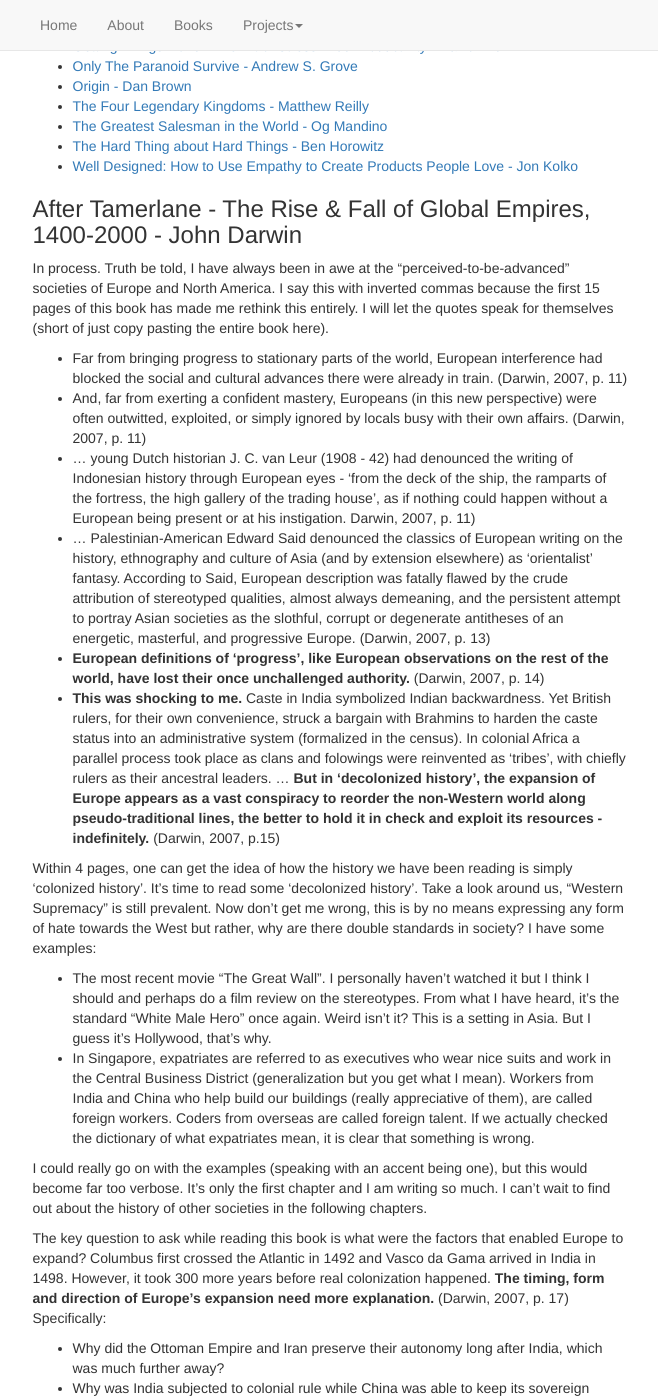
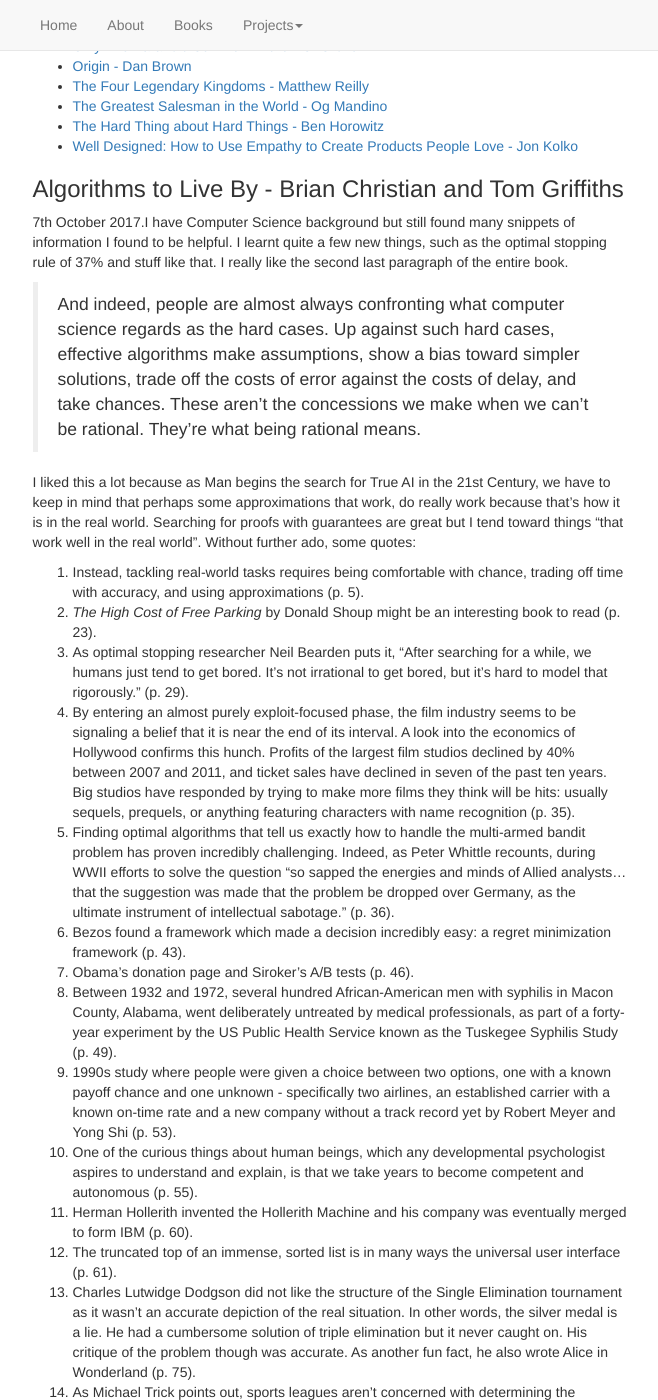
Before and after one commit to sspeng/jkschin.github.io, a Jekyll site: the page built from _posts/2017-01-01-2017-books.md, in a window 1280 px wide and 1400 px high, scrolled down 354 px. Shown: the whole window, without its empty margins (310-968 px from the left). Built offline with Jekyll 4.4.1, drawn with Linux system fonts in a browser that asks for light colours; nearby versions of some CDN libraries; some of the changed text lies outside the part shown.

Commit message:
Removed Tamerlane. Too hard to read.

```diff
--- a/_posts/2017-01-01-2017-books.md
+++ b/_posts/2017-01-01-2017-books.md
@@ -11,96 +11,6 @@
 
 * TOC
 {:toc}
-
-### After Tamerlane - The Rise & Fall of Global Empires, 1400-2000 - John Darwin
-In process. Truth be told, I have always been in awe at the
-"perceived-to-be-advanced" societies of Europe and North America. I say this
-with inverted commas because the first 15 pages of this book has made me rethink
-this entirely. I will let the quotes speak for themselves (short of just copy
-pasting the entire book here).
-
-- Far from bringing progress to stationary parts of the world, European
-  interference had blocked the social and cultural advances there were already
-  in train. (Darwin, 2007, p. 11)
-- And, far from exerting a confident mastery, Europeans (in this new
-  perspective) were often outwitted, exploited, or simply ignored by locals busy
-  with their own affairs. (Darwin, 2007, p. 11)
-- ... young Dutch historian J. C. van Leur (1908 - 42) had denounced the writing
-  of Indonesian history through European eyes - 'from the deck of the ship, the
-  ramparts of the fortress, the high gallery of the trading house', as if
-  nothing could happen without a European being present or at his instigation.
-  Darwin, 2007, p. 11)
-- ... Palestinian-American Edward Said denounced the classics of European
-  writing on the history, ethnography and culture of Asia (and by extension
-  elsewhere) as 'orientalist' fantasy. According to Said, European description
-  was fatally flawed by the crude attribution of stereotyped qualities, almost
-  always demeaning, and the persistent attempt to portray Asian societies as the
-  slothful, corrupt or degenerate antitheses of an energetic, masterful, and
-  progressive Europe. (Darwin, 2007, p. 13)
-- **European definitions of 'progress', like European observations on the rest
-  of the world, have lost their once unchallenged authority.** (Darwin, 2007, p.
-  14)
-- **This was shocking to me.** Caste in India symbolized Indian backwardness.
-  Yet British rulers, for their own convenience, struck a bargain with Brahmins
-  to harden the caste status into an administrative system (formalized in the
-  census). In colonial Africa a parallel process took place as clans and
-  folowings were reinvented as 'tribes', with chiefly rulers as their ancestral
-  leaders. ... **But in 'decolonized history', the expansion of Europe appears
-  as a vast conspiracy to reorder the non-Western world along pseudo-traditional
-  lines, the better to hold it in check and exploit its resources -
-  indefinitely.** (Darwin, 2007, p.15)
-
-Within 4 pages, one can get the idea of how the history we have been reading is
-simply 'colonized history'. It's time to read some 'decolonized history'. Take a
-look around us, "Western Supremacy" is still prevalent. Now don't get me wrong,
-this is by no means expressing any form of hate towards the West but rather, why
-are there double standards in society? I have some examples:
-
-- The most recent movie "The Great Wall". I personally haven't watched it but I
-  think I should and perhaps do a film review on the stereotypes. From what I
-  have heard, it's the standard "White Male Hero" once again. Weird isn't it?
-  This is a setting in Asia. But I guess it's Hollywood, that's why.
-- In Singapore, expatriates are referred to as executives who wear nice suits
-  and work in the Central Business District (generalization but you get what I
-  mean). Workers from India and China who help build our buildings (really
-  appreciative of them), are called foreign workers. Coders from overseas are
-  called foreign talent. If we actually checked the dictionary of what
-  expatriates mean, it is clear that something is wrong.
-
-I could really go on with the examples (speaking with an accent being one), but
-this would become far too verbose. It's only the first chapter and I am writing
-so much. I can't wait to find out about the history of other societies in the
-following chapters.
-
-The key question to ask while reading this book is what were the factors that
-enabled Europe to expand? Columbus first crossed the Atlantic in 1492 and Vasco
-da Gama arrived in India in 1498. However, it took 300 more years before real
-colonization happened. **The timing, form and direction of Europe's expansion
-need more explanation.** (Darwin, 2007, p. 17) Specifically:
-
-- Why did the Ottoman Empire and Iran preserve their autonomy long after India,
-  which was much further away?
-- Why was India subjected to colonial rule while China was able to keep its
-  sovereign status, though much hedged about, and Japan had become a colonial
-  power by 1914? **This point is really interesting because it might give some
-  light on China's behaviour today.**
-- If industrial capitalism was the key to the spread of European influence, why
-  did its impact take so long to be felt across so much of the world, and with
-  such variable consequences?
-- Why were Europe's own divisions, periodically unleashed with such lethal
-  effect, not more destructive of its imperial ambitions?
-- And what indeed should be counted as 'Europe'? Why did some parts of
-  'non-Europe' succeed so much better than others at keeping Europe at bay, or
-  throw off its grip more quickly?
-- And how much was left, once Europe's empires collapsed, of the 'world Europe
-  had made'?
-
-Four basic assumptions shape the thinking in this book:
-
-1. Reject the idea of a linear change in the course of modern world history.
-2. Set Europe's age of expansion in the Eurasian context.
-3. Think carefully about what Europe was.
-4. The understanding of an Empire.
 
 ### Algorithms to Live By - Brian Christian and Tom Griffiths
 7th October 2017.I have Computer Science background but still found many
```
